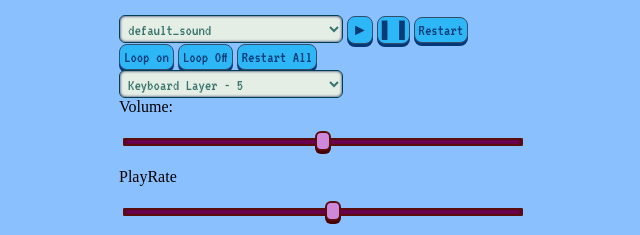
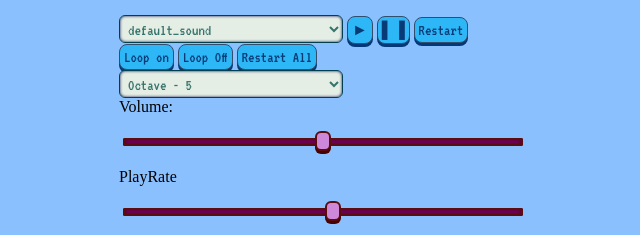
Before and after one commit to Ktechen/avpiano, a website with bundled scripts: page public/html/base.html in a window 1280 px wide. Shown: the part 726-961 px from the top of the page, 321-961 px from the left. Built offline with nearby package versions, Linux system fonts and the light colour scheme; no server answers.

Commit message:
rename layer to octave

```diff
--- a/public/html/base.html
+++ b/public/html/base.html
@@ -62,31 +62,31 @@
 
         <select id="octave-dropdown">
             <option value="0">
-                Keyboard Layer - 0
+                Octave - 0
             </option>
             <option value="1">
-                Keyboard Layer - 1
+                Octave - 1
             </option>
             <option value="2">
-                Keyboard Layer - 2
+                Octave - 2
             </option>
             <option value="3">
-                Keyboard Layer - 3
+                Octave - 3
             </option>
             <option value="4">
-                Keyboard Layer - 4
+                Octave - 4
             </option>
             <option value="5" selected>
-                Keyboard Layer - 5
+                Octave - 5
             </option>
             <option value="6">
-                Keyboard Layer - 6
+                Octave - 6
             </option>
             <option value="7">
-                Keyboard Layer - 7
+                Octave - 7
             </option>
             <option value="8">
-                Keyboard Layer - 8
+                Octave - 8
             </option>
         </select>
 
@@ -115,4 +115,5 @@
 <script src="../js/AudioVisualizer.js" type="module"></script>
 <script src="../js/DropzoneSound.js" type="module"></script>
 <script src="../js/PianoSound.js" type="module"></script>
+<script src="../js/KeyMapper.js" type="module"></script>
 </html>
```
